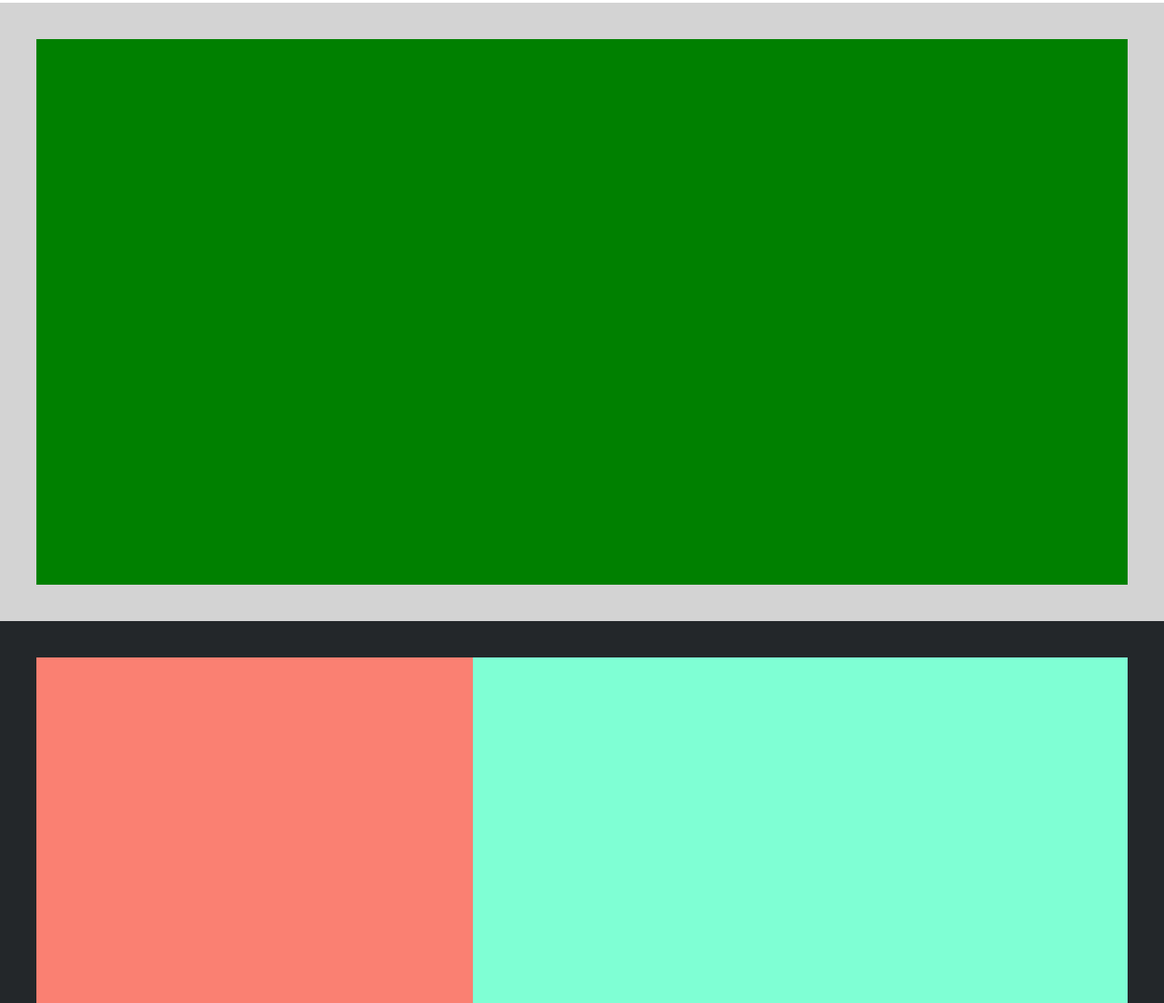
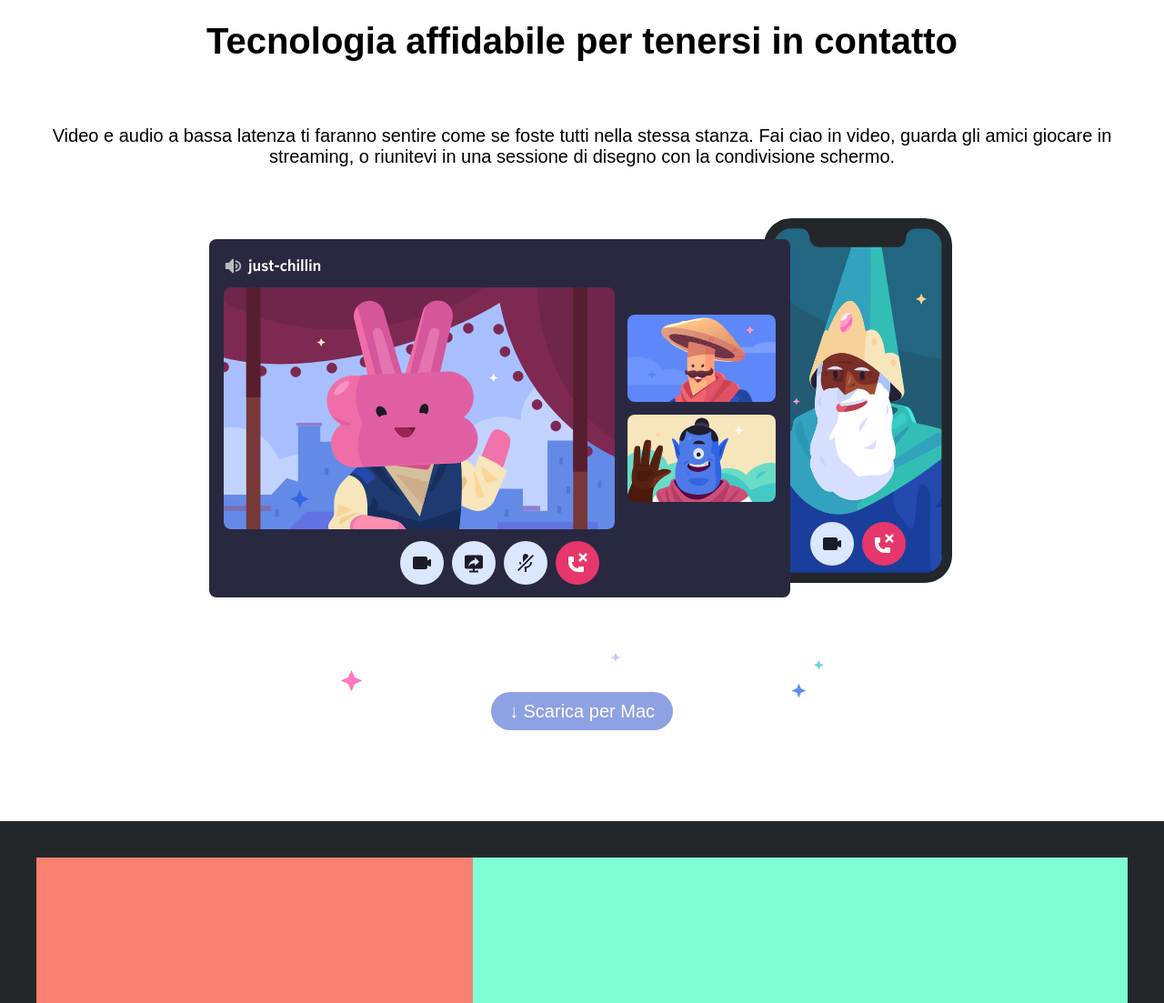
Before and after one commit to fvguajeXIII/html-css-discord, a plain HTML site: page index.html in a window 1280 px wide. Shown: the part 2417-3520 px from the top of the page at 91% size. Drawn offline with Linux system fonts and the light colour scheme.

Commit message:
pre footer

```diff
--- a/asset/css/style.css
+++ b/asset/css/style.css
@@ -48,6 +48,15 @@ a{
   border-radius: 40px;
   padding-top: 10px;
   padding-bottom: 10px;
+}
+
+.pulsante-dark{
+  background-color: #8ea1e2;
+  color: #fff;
+  border-radius: 40px;
+  padding-top: 10px;
+  padding-bottom: 10px;
+  font-size: 20px;
 }
 
 .mac, .browser{
@@ -156,6 +165,24 @@ header ul li{
   padding: 20px;
 }
 
+.pre-footer{
+  height: 900px;
+}
+
+.verticale{
+  text-align: center;
+}
+
+.img-pre-foot{
+  justify-content: center;
+  align-items: center;
+}
+
+.pre-foot-text{
+  color: #000;
+  font-size: 20px;
+}
+
 
 .main-box-6{
   background: green;
--- a/index.html
+++ b/index.html
@@ -97,9 +97,23 @@
       </div>
     </div>
     <!-- Main Section 4 -->
-    <div class="main-section main-section-4">
+    <div class="pre-footer">
       <div class="container row">
-        <div class="main-box main-box-6 border-black"></div>
+        <div class="verticale">
+          <h2>Tecnologia affidabile per tenersi in contatto</h2>
+          <p class="pre-foot-text">
+            Video e audio a bassa latenza ti faranno sentire come se foste tutti
+            nella stessa stanza. Fai ciao in video, guarda gli amici giocare in
+            streaming, o riunitevi in una sessione di disegno con la
+            condivisione schermo.
+          </p>
+          <img class="img-pre-foot" src="img/item4-big.svg" alt="img 4" />
+          <img src="img/stars.svg" alt="stelle" />
+          <div class="mac-dark">
+            <a href="#" class="pulsante-dark">&DownArrow; Scarica per Mac</a>
+          </div>
+        </div>
+        <div></div>
       </div>
     </div>
     <!-- Footer -->
```
